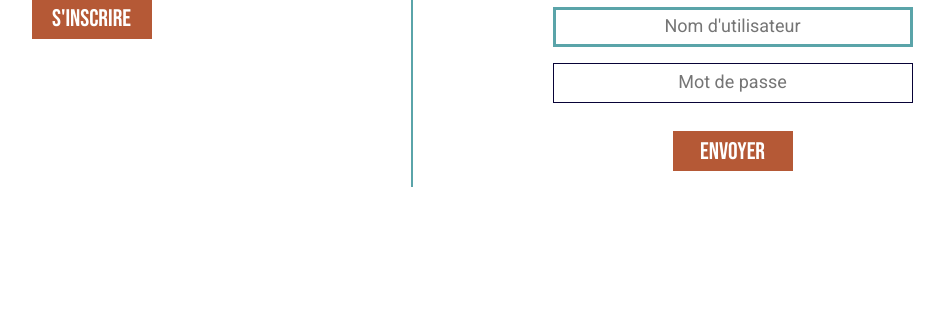
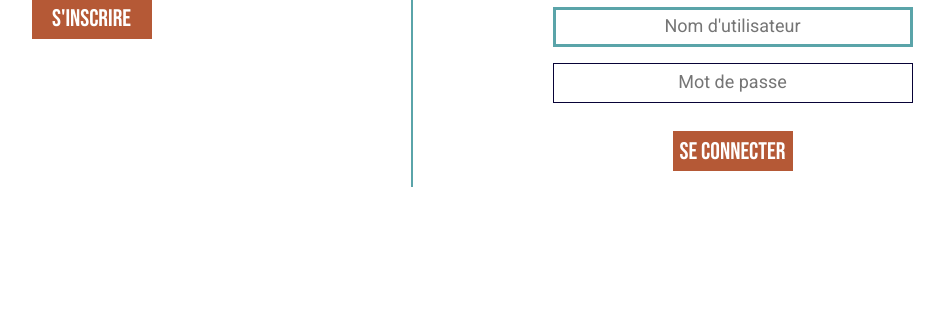
Before and after one commit to ThibaultGERARDIN/pythonProjet9, a Django app: page / in a window 1280 px wide. Shown: the part 345-677 px from the top of the page, without its empty margins (228-1172 px from the left). Run offline with Django 5.2, Linux system fonts and the light colour scheme.

Commit message:
modification boutons s'inscrire et se connecter, ajout message de succes pour desabonnement

```diff
--- a/litrevu/authentication/templates/authentication/home.html
+++ b/litrevu/authentication/templates/authentication/home.html
@@ -15,7 +15,7 @@
         {% csrf_token %}
         {{ form }}
     </div>
-      <input type="submit" value="Envoyer" class="button">
+      <input type="submit" value="Se connecter" class="button">
     </form>
 
   </div>
--- a/litrevu/authentication/templates/authentication/register.html
+++ b/litrevu/authentication/templates/authentication/register.html
@@ -11,7 +11,7 @@
         </div>
         <div class="register-nav">
             <a class="button" href="{% url 'home' %}">Retour</a>
-            <input type="submit" value="Envoyer" class="button">
+            <input type="submit" value="S'inscrire" class="button">
         </div>
 
     </form>
--- a/litrevu/reviews/views.py
+++ b/litrevu/reviews/views.py
@@ -299,7 +299,7 @@ def unfollow(request, id):
     if request.method == "POST":
 
         user_to_unfollow.delete()
-
+        messages.success(request, f'Vous êtes désabonné de "{user_to_unfollow.followed_user}".')
         return redirect("subscriptions")
 
     return render(request, "reviews/unfollow.html", {"user_to_unfollow": user_to_unfollow})
```
Also changed, not shown: litrevu/db.sqlite3.
